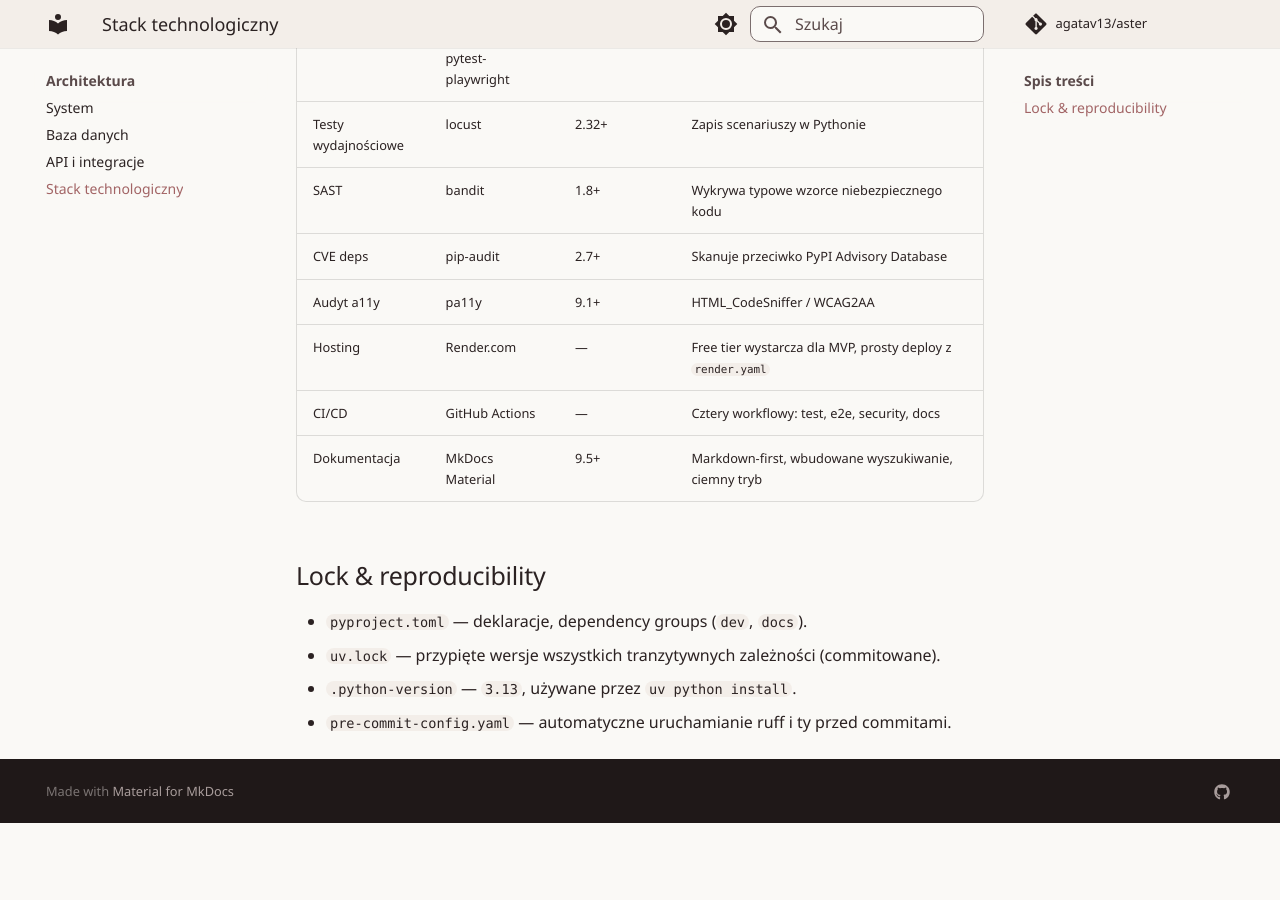
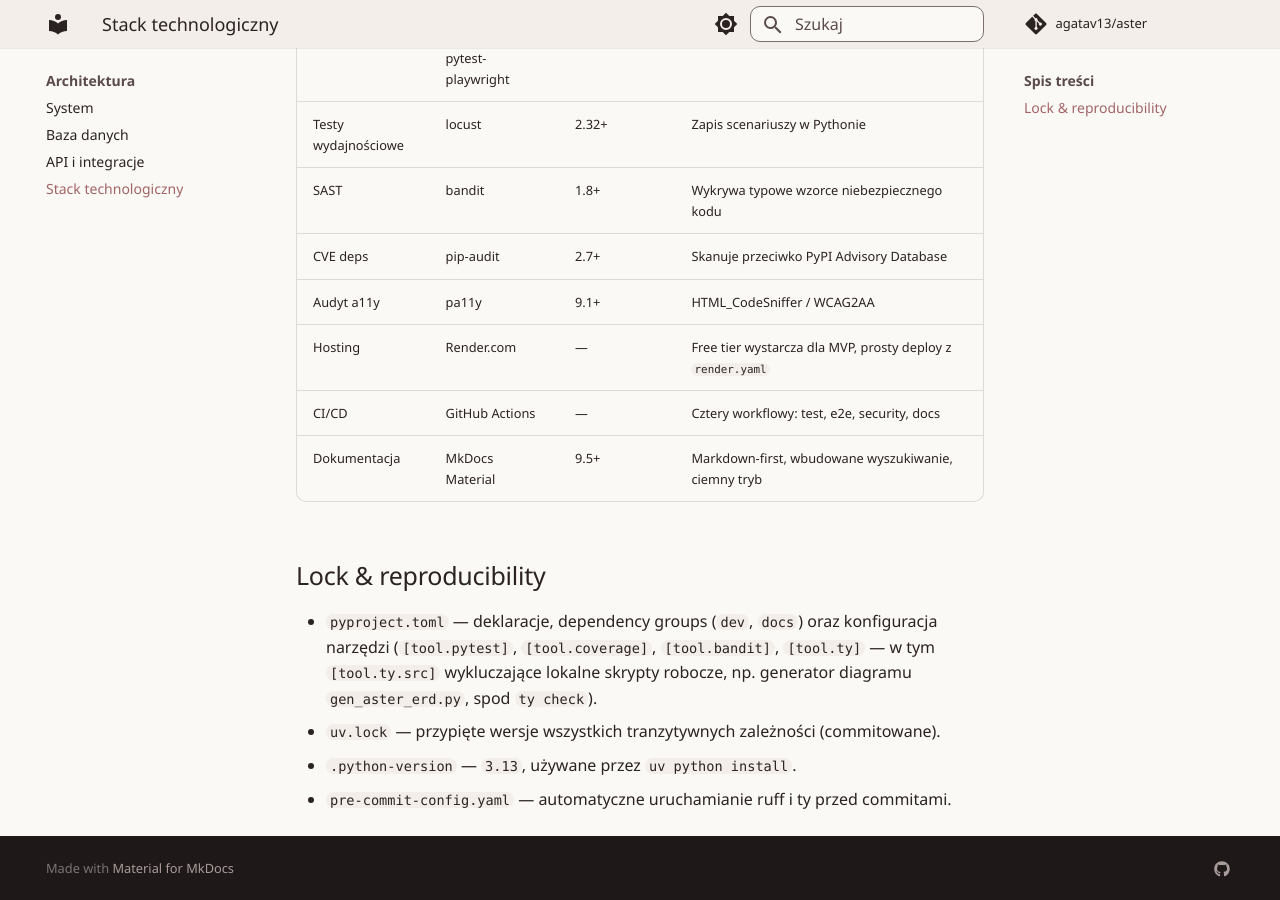
Before and after one commit to agatav13/aster, an MkDocs documentation site: the page built from docs/architecture/tech-stack.md, in a window 1280 px wide and 900 px high, scrolled down 1960 px. Built offline with MkDocs 1.6.1 and Material for MkDocs 9.7.7, drawn with Linux system fonts in a browser that asks for light colours; comment, search, counter and statistics services are not loaded; before the commit the page ends 2783 px from its top, so only the background shows below that.

Commit message:
docs: log recent fixes in changelog, note tool config in tech-stack

```diff
--- a/docs/architecture/tech-stack.md
+++ b/docs/architecture/tech-stack.md
@@ -36,7 +36,7 @@
 
 ## Lock & reproducibility
 
-- `pyproject.toml` — deklaracje, dependency groups (`dev`, `docs`).
+- `pyproject.toml` — deklaracje, dependency groups (`dev`, `docs`) oraz konfiguracja narzędzi (`[tool.pytest]`, `[tool.coverage]`, `[tool.bandit]`, `[tool.ty]` — w tym `[tool.ty.src]` wykluczające lokalne skrypty robocze, np. generator diagramu `gen_aster_erd.py`, spod `ty check`).
 - `uv.lock` — przypięte wersje wszystkich tranzytywnych zależności (commitowane).
 - `.python-version` — `3.13`, używane przez `uv python install`.
 - `pre-commit-config.yaml` — automatyczne uruchamianie ruff i ty przed commitami.
```
Also changed, not shown: CHANGELOG.md (+7 -0 lines).
